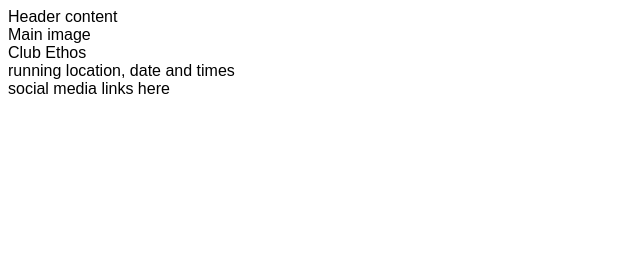
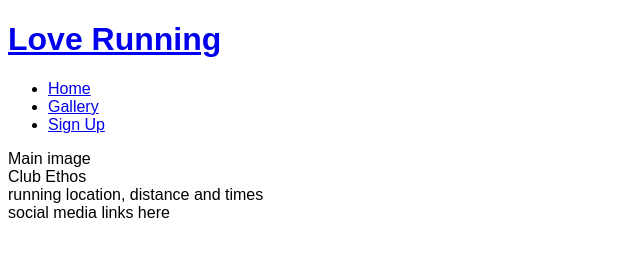
Before and after one commit to kubisense/love-running, a plain HTML site: page index.html in a window 1280 px wide. Shown: the whole page, without its empty margins (0-640 px from the left). Drawn offline with Linux system fonts and the light colour scheme.

Commit message:
Add basic header structure

```diff
--- a/index.html
+++ b/index.html
@@ -1,5 +1,6 @@
 <!DOCTYPE html>
 <html lang="en">
+
 <head>
     <meta charset="UTF-8">
     <meta http-equiv="X-UA-Compatible" content="IE=edge">
@@ -9,11 +10,30 @@
     <link rel="stylesheet" href="assets/css/style.css">
     <title>Love Running</title>
 </head>
+
 <body>
-    <header> Header content</header>
+    <header>
+        <a href="index.html">
+            <h1>Love Running</h1>
+            <nav>
+                <ul>
+                    <li>
+                        <a href="index.html">Home</a>
+                    </li>
+                    <li>
+                        <a href="#">Gallery</a>
+                    </li>
+                    <li>
+                        <a href="#">Sign Up</a>
+                    </li>
+                </ul>
+            </nav>
+        </a>
+    </header>
     <section>Main image</section>
     <section>Club Ethos</section>
-    <section>running location, date and times</section>
+    <section>running location, distance and times</section>
     <footer>social media links here</footer>
 </body>
+
 </html>
```
